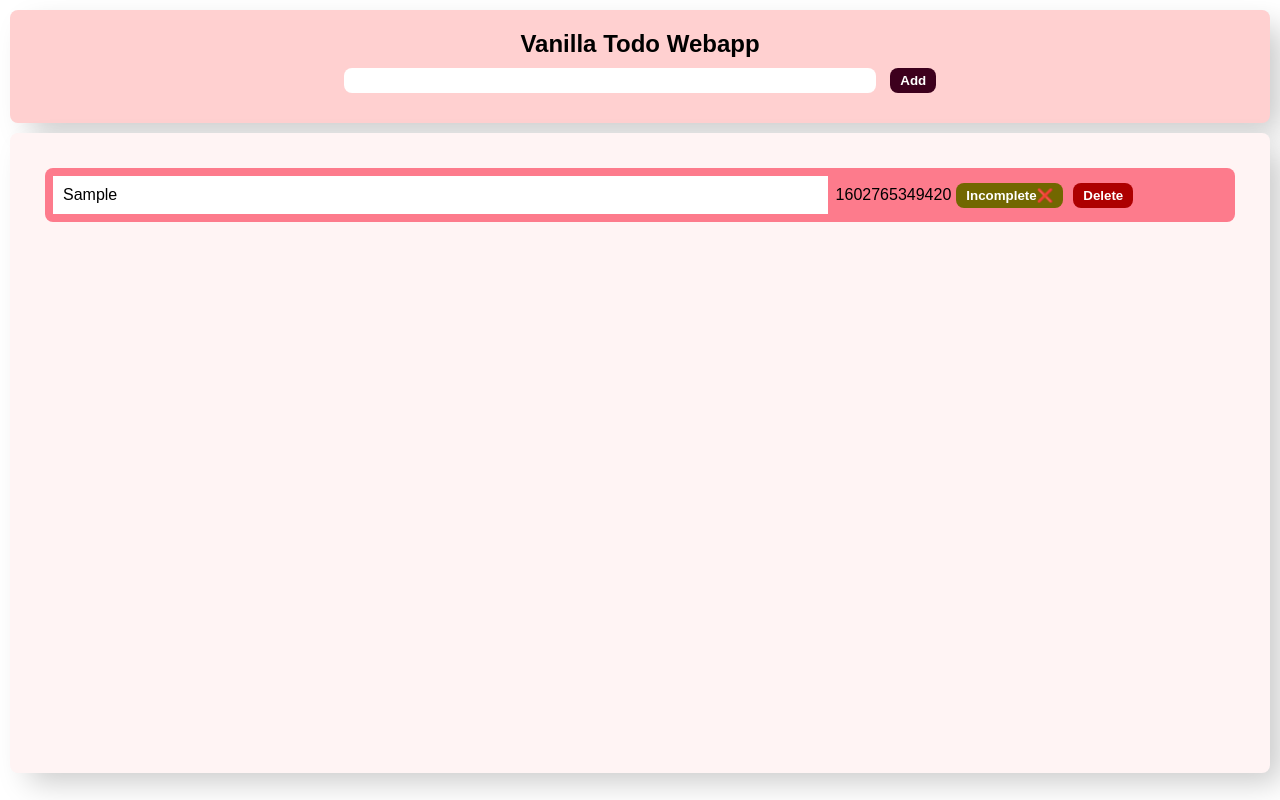
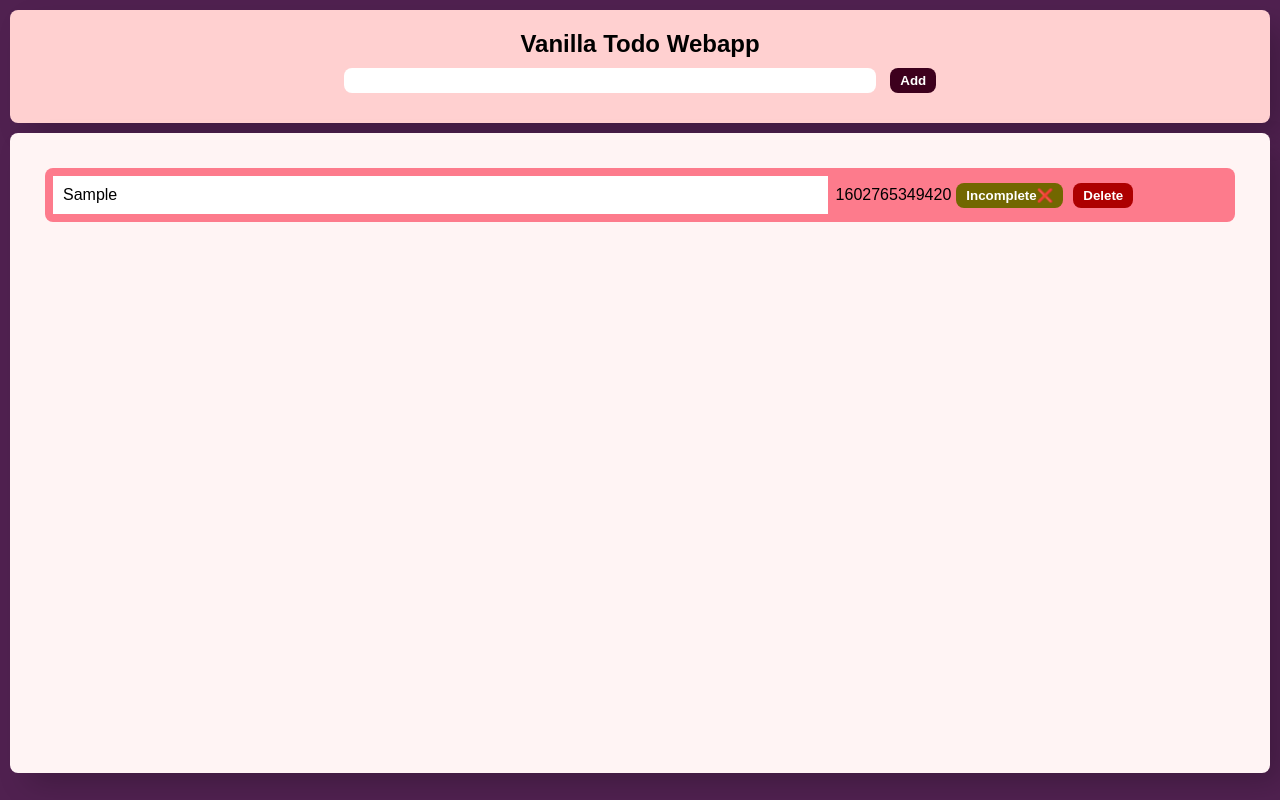
Before and after one commit to singhkunal2050/VanillaTodo, a plain HTML site: page index.html in a window 1280 px wide. Both pictures are taken after typing "Sample" into the empty fields and a click on the button "Add". Drawn offline with Linux system fonts and the light colour scheme.

Commit message:
listening mouse events for animation ideas

```diff
--- a/index.html
+++ b/index.html
@@ -7,7 +7,7 @@
   <link rel="stylesheet" href="src/style.css">
 
 </head>
-<body onload="renderTodos()">
+<body onload="renderTodos()" style="min-height: 100vh;">
 
   <div class="container">
     <div class="topsection">
--- a/src/script.js
+++ b/src/script.js
@@ -62,13 +62,13 @@ function savetoLocalStorage(todolist){
 ////////////////////////////////////////////////////////////////////////////////////////
 
 function done(e){
-  console.log('done' + e)
+  console.log( e)
 }
 
 ////////////////////////////////////////////////////////////////////////////////////////
 
 function delTodo(e){
-  console.log('deleting' + e)
+  console.log( e)
 }
 
 
@@ -84,5 +84,15 @@ function doneornot(){
   dones2.forEach(done => {
     done.innerHTML = "Incomplete❌";
   })
+}
 
+
+
+// for fun
+
+document.querySelector('body').addEventListener('mousemove' , animate);
+function animate(e){
+  // console.log(e.screenX + " " + e.screenY )
+  let body = document.querySelector('body')
+  body.setAttribute('style' , `background:rgb(${e.screenY%255} , ${e.screenX%44} ,${e.screenY%255})`)
 }
```
